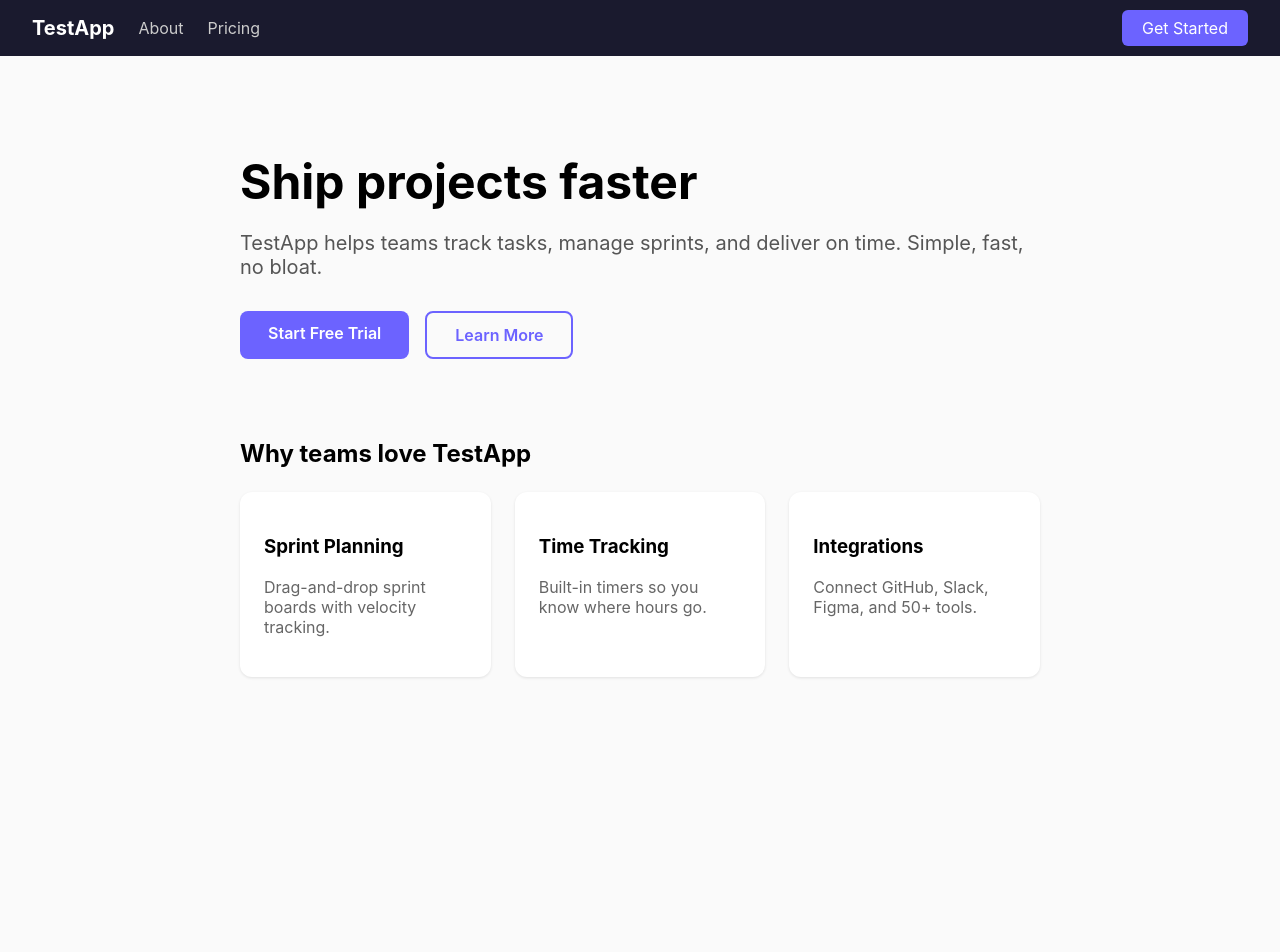
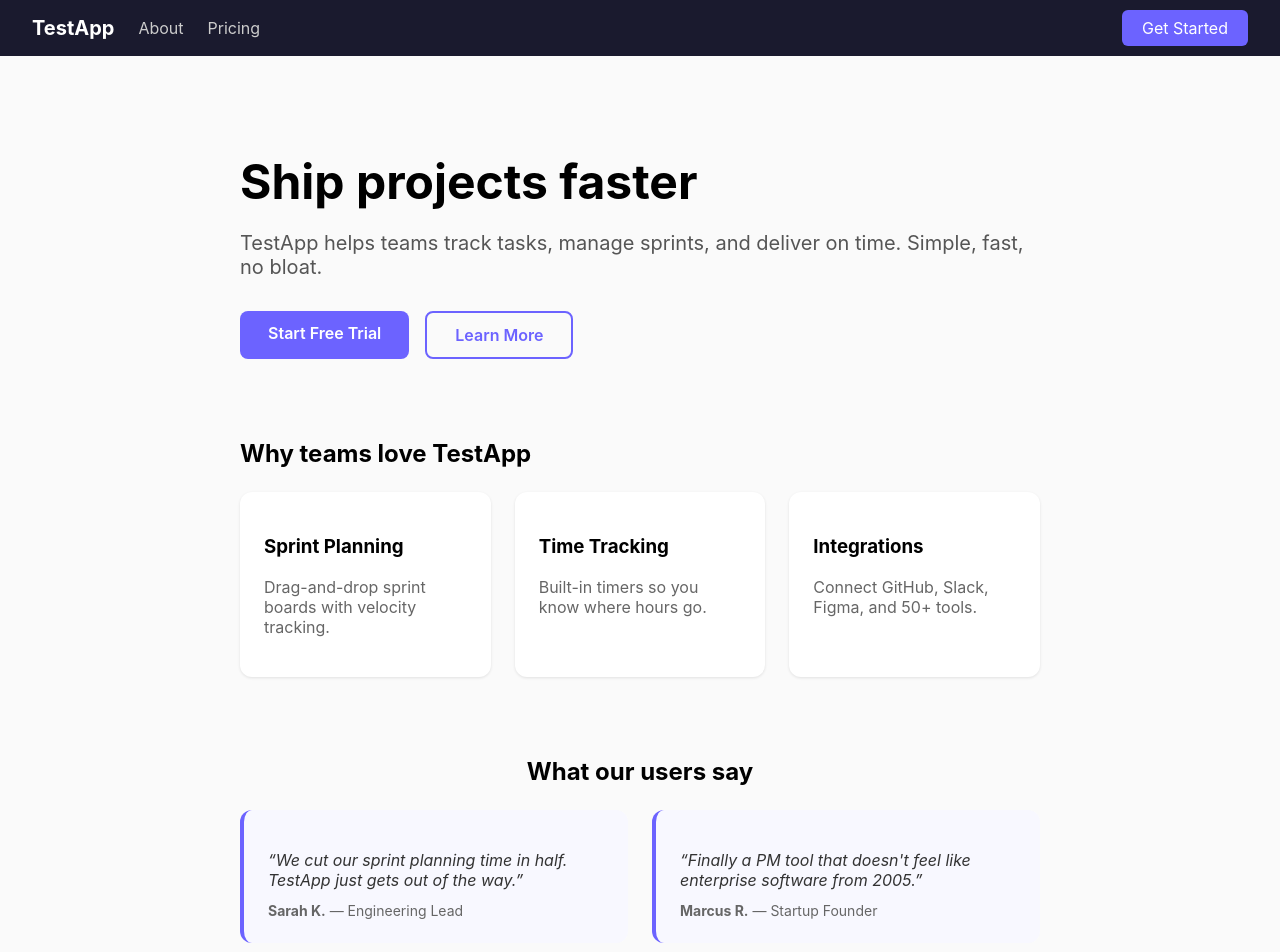
Before and after one commit to looksgoodtomeai/test-app, a Next.js app: page / in a window 1280 px wide. Shown: the top 952 px of the page. Before the commit the page ends 800 px from the top, so only its background shows below. Built offline with nearby package versions, Linux system fonts and the light colour scheme.

Commit message:
test: add testimonials section and fix markup

```diff
--- a/src/app/page.tsx
+++ b/src/app/page.tsx
@@ -30,6 +30,21 @@ export default function Home() {
           ))}
         </div>
       </section>
+
+      <section style={{ marginTop: 80 }}>
+        <h2 style={{ marginBottom: 24, textAlign: 'center' }}>What our users say</h2>
+        <div style={{ display: 'grid', gridTemplateColumns: 'repeat(2, 1fr)', gap: 24 }}>
+          {[
+            { name: 'Sarah K.', role: 'Engineering Lead', quote: 'We cut our sprint planning time in half. TestApp just gets out of the way.' },
+            { name: 'Marcus R.', role: 'Startup Founder', quote: 'Finally a PM tool that doesn\'t feel like enterprise software from 2005.' },
+          ].map((t) => (
+            <div key={t.name} style={{ background: '#f8f8ff', padding: 24, borderRadius: 12, borderLeft: '4px solid #6c63ff' }}>
+              <p style={{ color: '#333', fontStyle: 'italic', marginBottom: 12 }}>&ldquo;{t.quote}&rdquo;</p>
+              <p style={{ color: '#666', fontSize: '0.875rem', margin: 0 }}><strong>{t.name}</strong> — {t.role}</p>
+            </div>
+          ))}
+        </div>
+      </section>
     </div>
   )
 }
```
